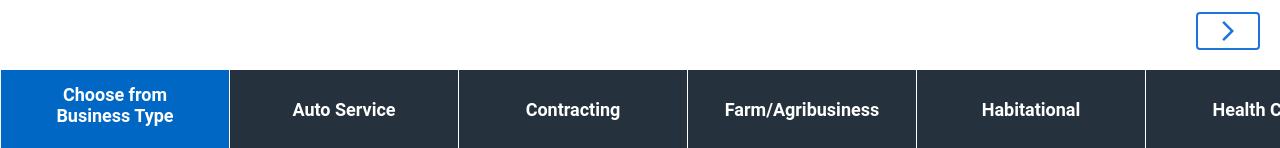
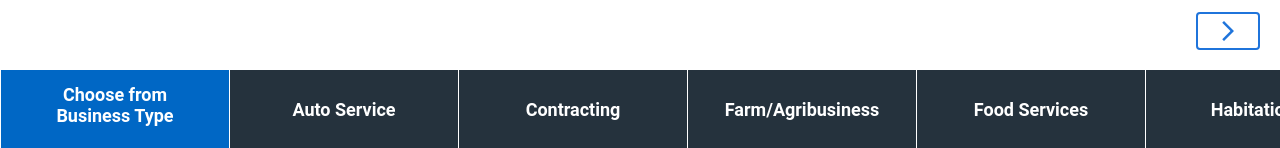
Before and after one commit to hoffay/NW-Marketplace, a React (Create React App) app: page / in a window 1280 px wide. Shown: the part 652-800 px from the top of the page. Built offline with nearby package versions, Linux system fonts and the light colour scheme.

Commit message:
Add food services category

```diff
--- a/src/Pages/Home/Components/productCategories.js
+++ b/src/Pages/Home/Components/productCategories.js
@@ -80,6 +80,11 @@ function ProductCategories() {
           </Grid>
           <Grid item>
             <Box>
+              <a href="#Auto Service">Food Services</a>
+            </Box>
+          </Grid>
+          <Grid item>
+            <Box>
               <a href="#Habitational">Habitational</a>
             </Box>
           </Grid>
```
